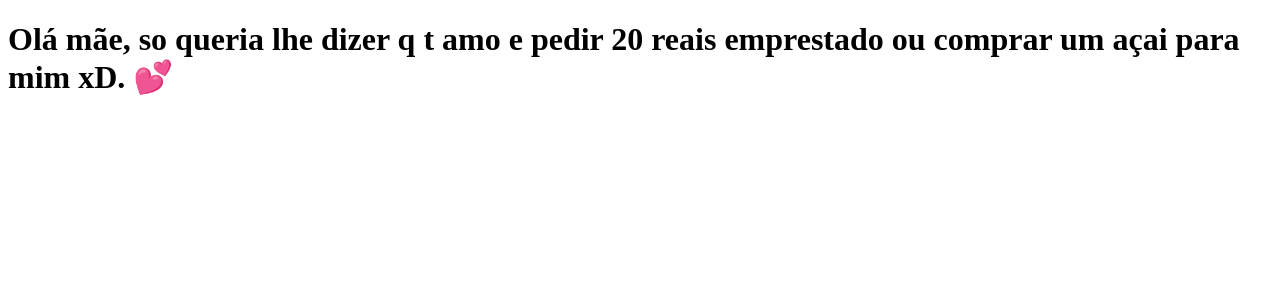
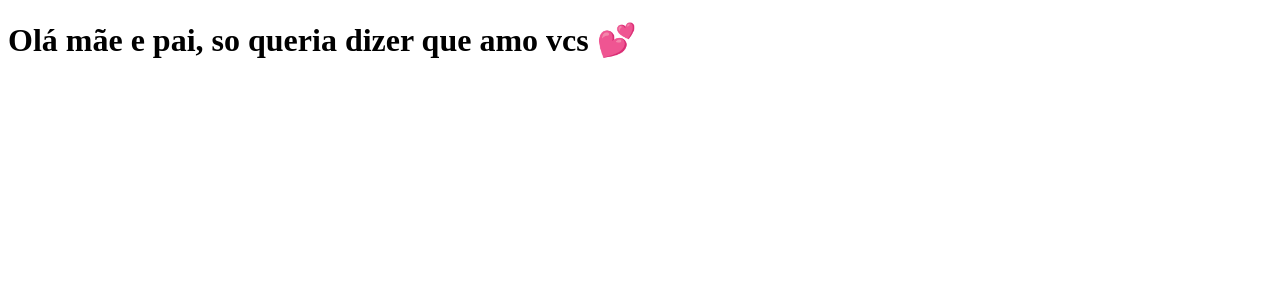
Before and after one commit to Zambeli/clone-tabnews, a Next.js app: page / in a window 1280 px wide. Shown: the top 300 px of the page. Built offline with nearby package versions, Linux system fonts and the light colour scheme.

Commit message:
alterando frase

```diff
--- a/pages/index.js
+++ b/pages/index.js
@@ -1,8 +1,7 @@
 function Home() {
   return (
     <h1>
-      Olá mãe, so queria lhe dizer q t amo e pedir 20 reais emprestado ou
-      comprar um açai para mim xD. 💕
+      Olá mãe e pai, so queria dizer que amo vcs 💕
     </h1>
   );
 }
```
